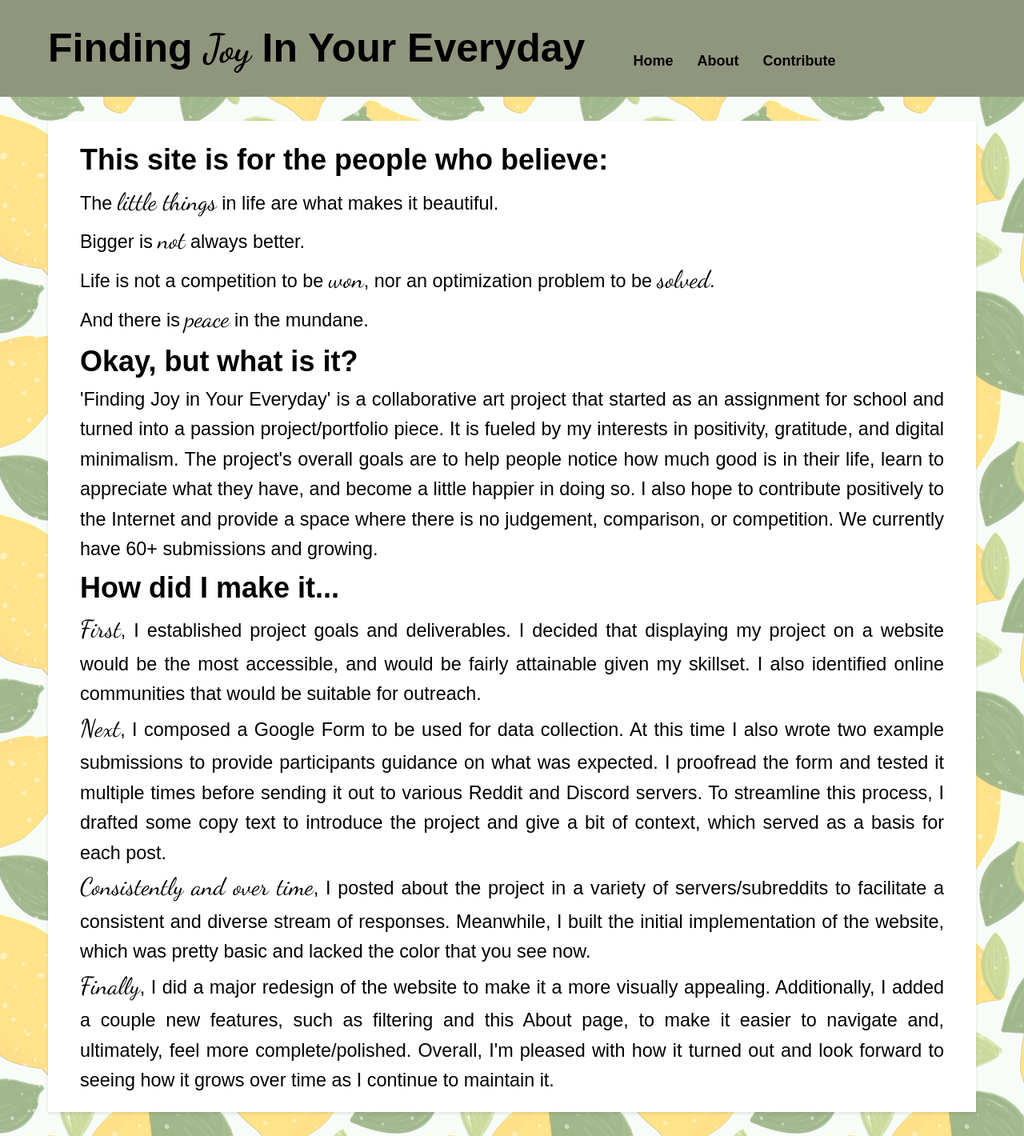
After one commit to ariceeee/finding-joy, a PHP site: page /about.html in a window 1280 px wide. The commit adds this page. Shown: the whole page at 80% size. Run offline with PHP 8.4, Linux system fonts and the light colour scheme.

Commit message:
Create and style about page

```diff
--- /dev/null
+++ b/about.html
@@ -0,0 +1,68 @@
+<!DOCTYPE html>
+<html lang="en">
+    <head>
+        <meta charset="UTF-8">
+        <link rel="stylesheet" href="styles/main.css">
+        <link rel="stylesheet" href="styles/about.css">
+        <script src="filter.js"></script>
+        <title>Finding Joy</title>
+    </head>
+
+    <body>
+        <header>
+            <nav>
+                <div id="logo">
+                    <h1>Finding <span id = "cursive">Joy</span> In Your Everyday</h1>
+                </div>
+
+                <div class="nav-item">
+                    <a href="index.php">Home</a>
+                </div>
+
+                <div class="nav-item">
+                    <a href="about.html">About</a>
+                </div>
+
+                <div class="nav-item">
+                    <a href="https://forms.gle/MfK3JFmvvbnjdAGj6">Contribute</a>
+                </div>
+            </nav>
+        </header>
+
+        <main>
+            <div class = "about-panel">
+                <h2>This site is for the people who believe:</h2>
+
+                <ul id="to-the-people">
+                    <li>The <span id="emphasize">little things</span> in life are what makes it beautiful.</li>
+                    <li>Bigger is <span id="emphasize">not</span> always better.</li>
+                    <li>Life is not a competition to be <span id="emphasize">won</span>, nor an optimization problem to be <span id="emphasize">solved</span>.</li>
+                    <li>And there is <span id="emphasize">peace</span> in the mundane.</li>
+                </ul>
+
+                <h2>Okay, but what is it?</h2>
+
+                <p>
+                    'Finding Joy in Your Everyday' is a collaborative art project that started as an assignment for school and turned into a passion project/portfolio piece. It is fueled by my interests in positivity, gratitude, and digital minimalism. The project's overall goals are to help people notice how much good is in their life, learn to appreciate what they have, and become a little happier in doing so. I also hope to contribute positively to the Internet and provide a space where there is no judgement, comparison, or competition. We currently have 60+ submissions and growing.
+                </p>
+
+                <h2>How did I make it...</h2>
+                <p>
+                    <span id="emphasize">First</span>, I established project goals and deliverables. I decided that displaying my project on a website would be the most accessible, and would be fairly attainable given my skillset. I also identified online communities that would be suitable for outreach.
+                </p>
+
+                <p>
+                    <span id="emphasize">Next</span>, I composed a Google Form to be used for data collection. At this time I also wrote two example submissions to provide participants guidance on what was expected. I proofread the form and tested it multiple times before sending it out to various Reddit and Discord servers. To streamline this process, I drafted some copy text to introduce the project and give a bit of context, which served as a basis for each post.
+                </p>
+
+                <p>
+                    <span id="emphasize">Consistently and over time</span>, I posted about the project in a variety of servers/subreddits to facilitate a consistent and diverse stream of responses. Meanwhile, I built the initial implementation of the website, which was pretty basic and lacked the color that you see now.
+                </p>
+
+                <p>
+                    <span id="emphasize">Finally</span>, I did a major redesign of the website to make it a more visually appealing. Additionally, I added a couple new features, such as filtering and this About page, to make it easier to navigate and, ultimately, feel more complete/polished. Overall, I'm pleased with how it turned out and look forward to seeing how it grows over time as I continue to maintain it.
+                </p>
+            </div>
+        </main>
+    </body>
+</html>
--- /dev/null
+++ b/styles/about.css
@@ -0,0 +1,32 @@
+main {
+    margin: 0;
+    padding: 0;
+}
+
+.about-panel {
+    background-color: #fff;
+    box-shadow: 0 2px 4px rgba(0, 0, 0, 0.1);
+    padding: 20px 40px;
+    margin: 30px 60px;
+}
+
+#emphasize {
+    font-family: 'Dancing Script', cursive;
+    font-size: 1.3em;
+}
+
+#to-the-people, p {
+    font-size: 1.3em;
+}
+
+li {
+    list-style: none;
+}
+
+h2 {
+    font-size: 2em;
+}
+
+p {
+    text-align: justify;
+}
--- a/styles/main.css
+++ b/styles/main.css
@@ -102,6 +102,10 @@ button {
     padding-top: 10px;
 }
 
+.selected {
+    background-color: palevioletred;
+}
+
 .gallery {
     display: flex;
     flex-wrap: wrap;
```
